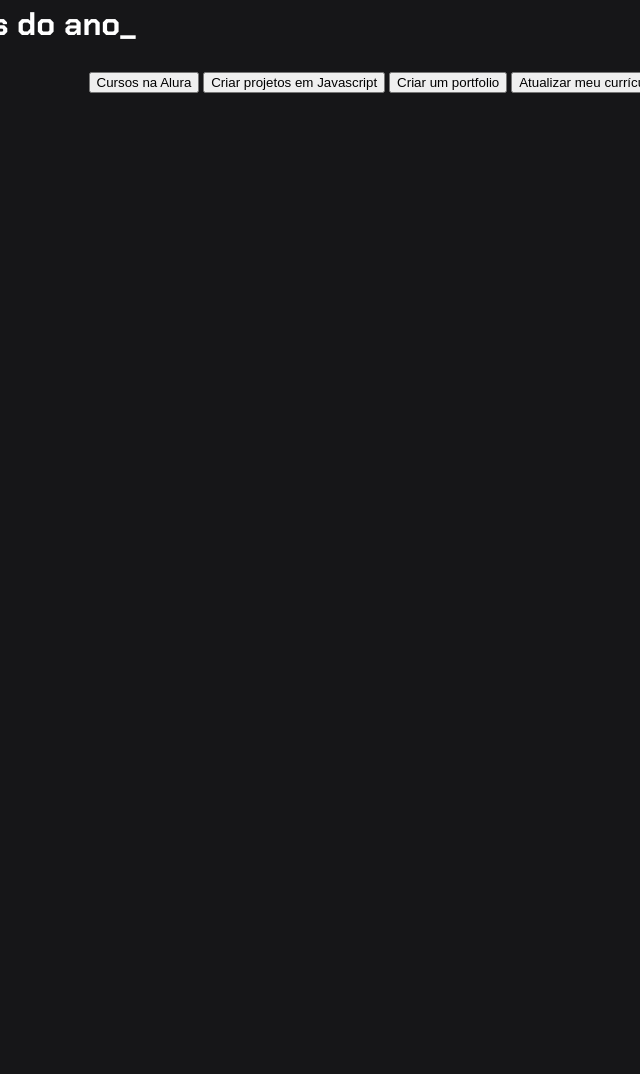
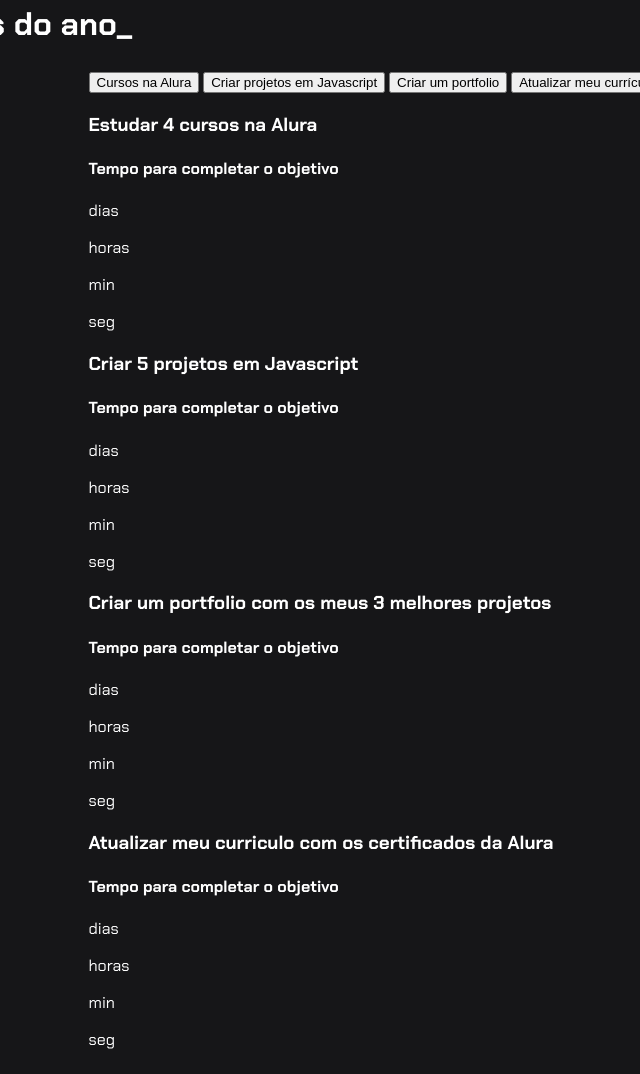
Before and after one commit to gaiteiro23/objetivos2024, a plain HTML site: page index.html in a window 1280 px wide. Shown: the part 32-1106 px from the top of the page, without its empty margins (264-904 px from the left). Before the commit the page ends 800 px from the top, so only its background shows below. Drawn offline with Linux system fonts and the light colour scheme.

Commit message:
index.html

```diff
--- a/index.html
+++ b/index.html
@@ -1,27 +1,117 @@
+
 <!DOCTYPE html>
 <html lang="pt-br">
+
 <head>
     <meta charset="UTF-8">
-    <meta http-equiv="X-UA-Compatible" content="IE=edge">
     <meta name="viewport" content="width=device-width, initial-scale=1.0">
     <title>Meus objetivos do ano</title>
     <link rel="stylesheet" href="style.css">
-
-
-
 </head>
 
 <body>
     <section class="conteudo-principal">
-        <h2 class="titulo-principal">Meus Objetivos do ano<span>_</span></h2>
+        <h2 class="titulo-principal">Meus objetivos do ano<span>_</span></h2>
+        <div class="conteudo">
             <div class="botoes">
-        <button class="botao">Cursos na Alura</button>
+                <button class="botao ativo">Cursos na Alura</button>
                 <button class="botao">Criar projetos em Javascript</button>
                 <button class="botao">Criar um portfolio</button>
                 <button class="botao">Atualizar meu currículo</button>
             </div>
+            <div class="abas-textos">
+                <div class="aba-conteudo ativo">
+                    <h3 class="aba-conteudo-titulo-principal">Estudar 4 cursos na Alura</h3>
+                    <h4 class="aba-conteudo-titulo-secundario">Tempo para completar o objetivo</h4>
+                    <div class="contador">
+                        <div class="contador-digito">
+                            <p class="contador-digito-numero" id="dias0"></p>
+                            <p class="contador-digito-texto">dias</p>
+                        </div>
+                        <div class="contador-digito">
+                            <p class="contador-digito-numero" id="horas0"></p>
+                            <p class="contador-digito-texto">horas</p>
+                        </div>
+                        <div class="contador-digito">
+                            <p class="contador-digito-numero" id="min0"></p>
+                            <p class="contador-digito-texto">min</p>
+                        </div>
+                        <div class="contador-digito">
+                            <p class="contador-digito-numero" id="seg0"></p>
+                            <p class="contador-digito-texto">seg</p>
+                        </div>
+                    </div>
+                </div>
+                <div class="aba-conteudo">
+                    <h3 class="aba-conteudo-titulo-principal">Criar 5 projetos em Javascript</h3>
+                    <h4 class="aba-conteudo-titulo-secundario">Tempo para completar o objetivo</h4>
+                    <div class="contador">
+                        <div class="contador-digito">
+                            <p class="contador-digito-numero" id="dias1"></p>
+                            <p class="contador-digito-texto">dias</p>
+                        </div>
+                        <div class="contador-digito">
+                            <p class="contador-digito-numero" id="horas1"></p>
+                            <p class="contador-digito-texto">horas</p>
+                        </div>
+                        <div class="contador-digito">
+                            <p class="contador-digito-numero" id="min1"></p>
+                            <p class="contador-digito-texto">min</p>
+                        </div>
+                        <div class="contador-digito">
+                            <p class="contador-digito-numero" id="seg1"></p>
+                            <p class="contador-digito-texto">seg</p>
+                        </div>
+                    </div>
+                </div>
+                <div class="aba-conteudo">
+                    <h3 class="aba-conteudo-titulo-principal">Criar um portfolio com os meus 3 melhores projetos</h3>
+                    <h4 class="aba-conteudo-titulo-secundario">Tempo para completar o objetivo</h4>
+                    <div class="contador">
+                        <div class="contador-digito">
+                            <p class="contador-digito-numero" id="dias2"></p>
+                            <p class="contador-digito-texto">dias</p>
+                        </div>
+                        <div class="contador-digito">
+                            <p class="contador-digito-numero" id="horas2"></p>
+                            <p class="contador-digito-texto">horas</p>
+                        </div>
+                        <div class="contador-digito">
+                            <p class="contador-digito-numero" id="min2"></p>
+                            <p class="contador-digito-texto">min</p>
+                        </div>
+                        <div class="contador-digito">
+                            <p class="contador-digito-numero" id="seg2"></p>
+                            <p class="contador-digito-texto">seg</p>
+                        </div>
+                    </div>
+                </div>
+                <div class="aba-conteudo">
+                    <h3 class="aba-conteudo-titulo-principal">Atualizar meu curriculo com os certificados da Alura</h3>
+                    <h4 class="aba-conteudo-titulo-secundario">Tempo para completar o objetivo</h4>
+                    <div class="contador">
+                        <div class="contador-digito">
+                            <p class="contador-digito-numero" id="dias3"></p>
+                            <p class="contador-digito-texto">dias</p>
+                        </div>
+                        <div class="contador-digito">
+                            <p class="contador-digito-numero" id="horas3"></p>
+                            <p class="contador-digito-texto">horas</p>
+                        </div>
+                        <div class="contador-digito">
+                            <p class="contador-digito-numero" id="min3"></p>
+                            <p class="contador-digito-texto">min</p>
+                        </div>
+                        <div class="contador-digito">
+                            <p class="contador-digito-numero" id="seg3"></p>
+                            <p class="contador-digito-texto">seg</p>
+                        </div>
+                    </div>
+                </div>
+            </div>
+        </div>
     </section>
+    <script src="main.js"></script>
+</body>
 
-
-</body>
 </html>
```
Lines whose indentation alone changed are shown as unchanged.
